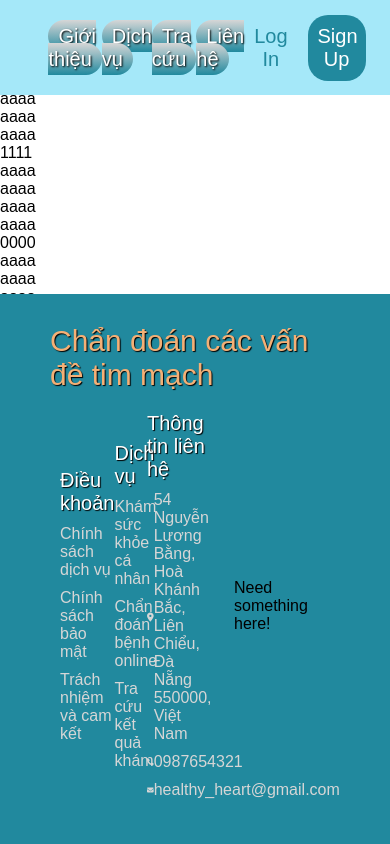
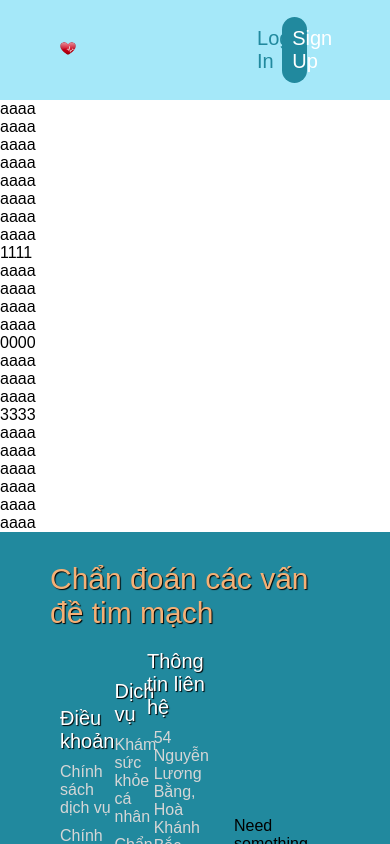
Before and after one commit to Hallie173/PBL4-Heart-Diseases-Prediction, a React (Create React App) app: page / in a window 390 px wide. Shown: the top 844 px of the page. Built offline with nearby package versions, Linux system fonts and the light colour scheme; the HTML template or start-up script is replaced by a standard one.

Commit message:
daily commit

```diff
--- a/src/components/Footer.css
+++ b/src/components/Footer.css
@@ -16,8 +16,7 @@
 }
 
 .footer {
-    position: absolute;
-    bottom: 0;
+    position: static;
     background: var(--color3);
     padding: 30px 50px;
 
--- a/src/components/Navbar.css
+++ b/src/components/Navbar.css
@@ -18,8 +18,7 @@
 
 .navbar {
     width: 100%;
-    position: fixed;
-    top: 0;
+    position: static;
     z-index: 1000;
     background: var(--color5);
 }
@@ -30,8 +29,8 @@
     align-items: center;
     width: calc(100% - 40px);
     padding: 0 30px;
-    margin: 10px auto;
-    height: 75px;
+    margin: 0 auto;
+    height: 100px;
     font-size: 20px;
 }
 
@@ -61,7 +60,7 @@ div[id="navbarNav"] {
 .nav-link {
     text-decoration: none;
     border-radius: 20px;
-    padding: 5px 10px 5px;
+    padding: 10px;
     background: linear-gradient(var(--color4), var(--color3));
     color: white;
     text-shadow: 1px 1px 2px black;
@@ -78,7 +77,7 @@ div[id="navbarNav"] {
     border: none;
     outline: none;
     font-size: 20px;
-    border-radius: 20px;
+    border-radius: 25px;
     transition: 0.2s;
     padding: 10px;
     width: 20%;
@@ -88,14 +87,15 @@ div[id="navbarNav"] {
 
 .log-in:hover {
     cursor: pointer;
-    background: var(--color3);
+    border: 2px solid var(--color3);
+    background: var(--color4);
 }
 
 .sign-up {
     font-size: 20px;
     border: none;
     outline: none;
-    border-radius: 20px;
+    border-radius: 25px;
     padding: 10px;
     background: var(--color3);
     color: white;
@@ -106,5 +106,13 @@ div[id="navbarNav"] {
 
 .sign-up:hover {
     cursor: pointer;
-    color: var(--color2);
+    border: 2px solid var(--color3);
+    background: var(--color4);
+    color: var(--color3);
 }
+
+@media screen and (max-width: 800px) {
+    .navbar-nav {
+        display: none;
+    }
+}
--- a/src/components/heartrate.css
+++ b/src/components/heartrate.css
@@ -12,7 +12,6 @@
     box-sizing: border-box;
 }
 
-.heart-rate {
-    margin-top: 75px;
-    min-height: calc(100vh - 100px);
+.heart-rate-container {
+    position: static;
 }
--- a/src/components/heartrate.js
+++ b/src/components/heartrate.js
@@ -3,7 +3,7 @@ import React from "react";
 
 function Heartrate() {
     return (
-        <div className="heart-rate">
+        <div className="heart-rate-container">
             <p>aaaa</p>
             <p>aaaa</p>
             <p>aaaa</p>
```
